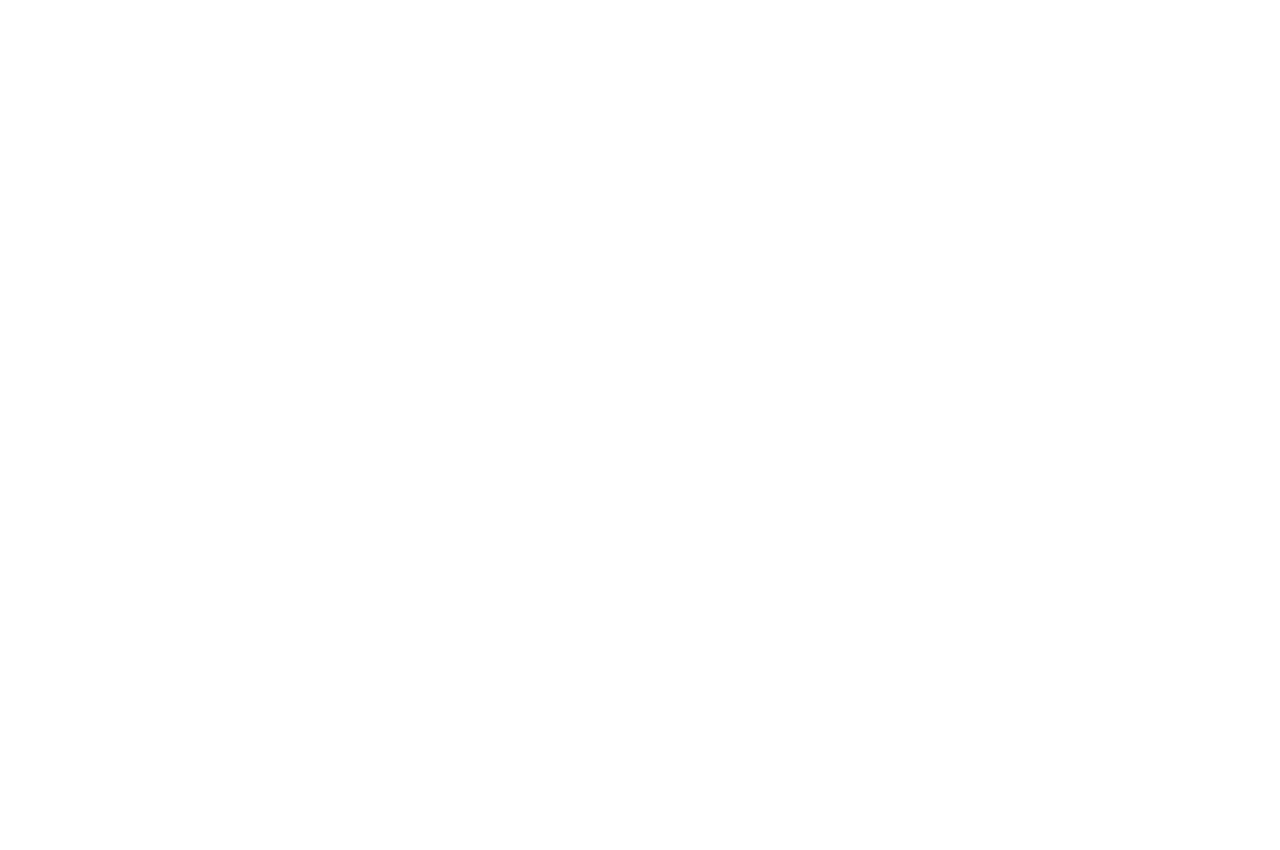
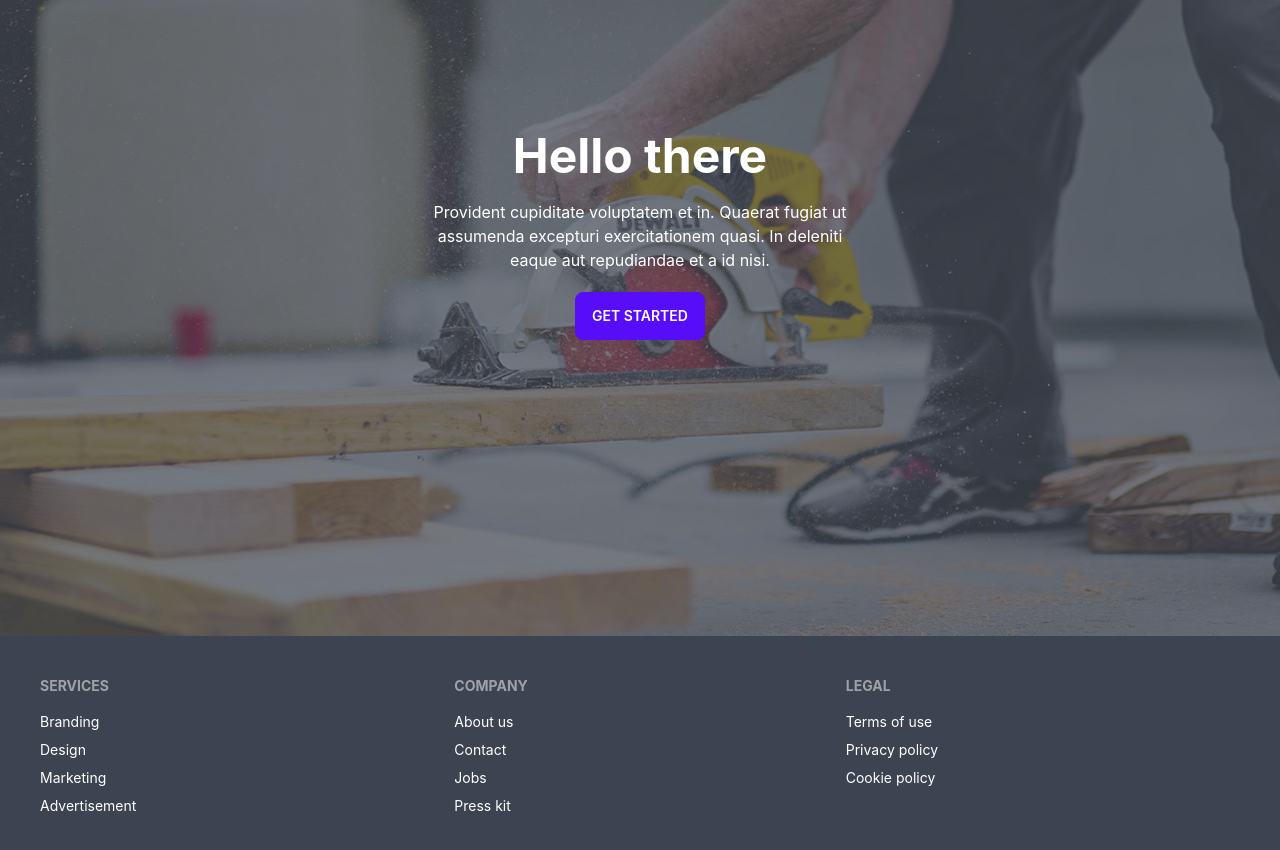
Before and after one commit to MD-MAHBUBUR-RAHMAN/manufacturer-client-assignment-twelve, a React (Create React App) app: page / in a window 1280 px wide. Shown: the part 228-1078 px from the top of the page. Before the commit the page ends 800 px from the top, so only its background shows below. Built offline with nearby package versions, Linux system fonts and the light colour scheme; no server answers.

Commit message:
banner added

```diff
--- /dev/null
+++ b/src/pages/Home/Banner.js
@@ -0,0 +1,26 @@
+import React from "react";
+import banner from "../../assets/img/banner-medium.jpg";
+
+const Banner = () => {
+  return (
+    <div
+      className="hero min-h-[800px] relative"
+      style={{ backgroundImage: `url(${banner})` }}
+    >
+      <div className="hero-overlay bg-opacity-70"></div>
+      <div className="hero-content text-center text-neutral-content">
+        <div className="max-w-md">
+          <h1 className="mb-5 text-5xl font-bold">Hello there</h1>
+          <p className="mb-5">
+            Provident cupiditate voluptatem et in. Quaerat fugiat ut assumenda
+            excepturi exercitationem quasi. In deleniti eaque aut repudiandae et
+            a id nisi.
+          </p>
+          <button className="btn btn-primary">Get Started</button>
+        </div>
+      </div>
+    </div>
+  );
+};
+
+export default Banner;
--- a/src/pages/Home/Home.js
+++ b/src/pages/Home/Home.js
@@ -1,9 +1,12 @@
 import React from "react";
+import Footer from "../Shared/Footer";
+import Banner from "./Banner";
 
 const Home = () => {
   return (
     <div>
-      <h3>Home</h3>
+      <Banner />
+      <Footer />
     </div>
   );
 };
--- /dev/null
+++ b/src/pages/Shared/Footer.js
@@ -0,0 +1,53 @@
+import React from "react";
+import { Link } from "react-router-dom";
+
+const Footer = () => {
+  return (
+    <footer className="footer p-10 bg-neutral text-neutral-content">
+      <div>
+        <span className="footer-title">Services</span>
+        <Link to="" className="link link-hover">
+          Branding
+        </Link>
+        <Link to="" className="link link-hover">
+          Design
+        </Link>
+        <Link to="" className="link link-hover">
+          Marketing
+        </Link>
+        <Link to="" className="link link-hover">
+          Advertisement
+        </Link>
+      </div>
+      <div>
+        <span className="footer-title">Company</span>
+        <Link to="" className="link link-hover">
+          About us
+        </Link>
+        <Link to="" className="link link-hover">
+          Contact
+        </Link>
+        <Link to="" className="link link-hover">
+          Jobs
+        </Link>
+        <Link to="" className="link link-hover">
+          Press kit
+        </Link>
+      </div>
+      <div>
+        <span className="footer-title">Legal</span>
+        <Link to="" className="link link-hover">
+          Terms of use
+        </Link>
+        <Link to="" className="link link-hover">
+          Privacy policy
+        </Link>
+        <Link to="" className="link link-hover">
+          Cookie policy
+        </Link>
+      </div>
+    </footer>
+  );
+};
+
+export default Footer;
```
Also changed, not shown: src/assets/img/banner-medium.jpg (added), src/assets/img/banner.jpg (added).
